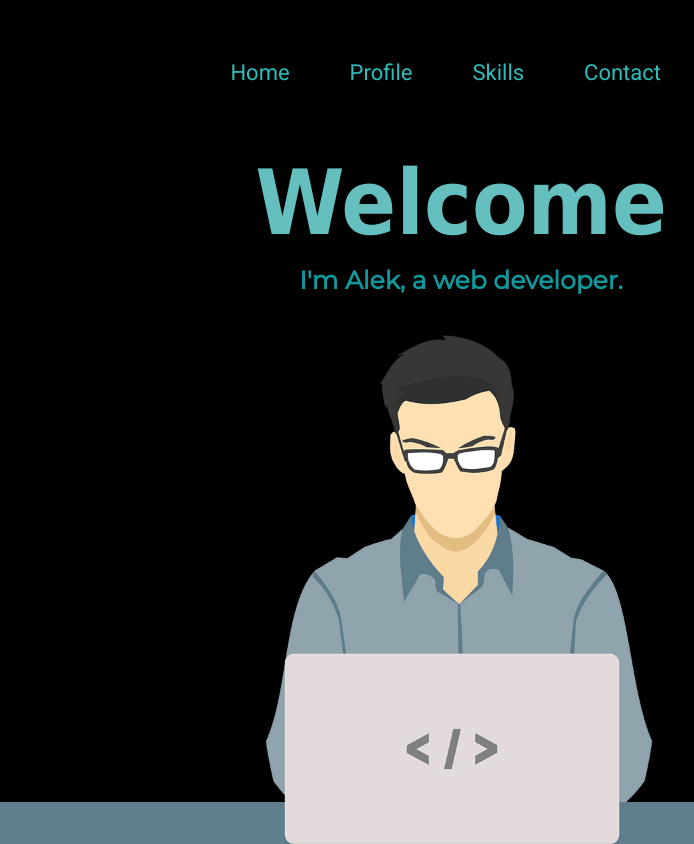
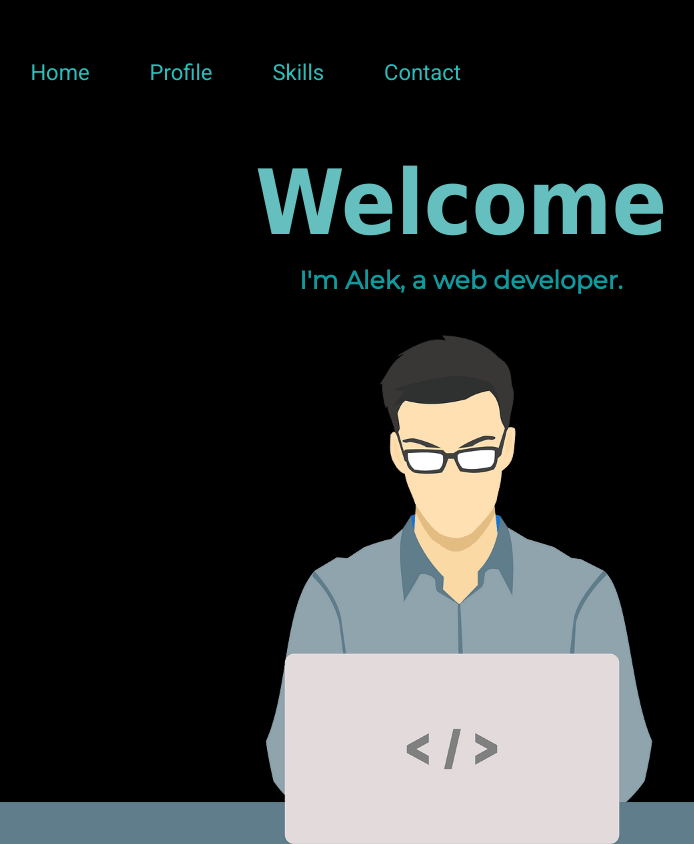
Before and after one commit to alekkrstev/Alek, a plain HTML site: page index.html in a window 1280 px wide. Shown: the top 844 px of the page, without its empty margins (179-873 px from the left). Drawn offline with Linux system fonts and the light colour scheme.

Commit message:
style.css

```diff
--- a/style.css
+++ b/style.css
@@ -4,7 +4,7 @@
 .navbar {
     float: right;
     position: fixed;
-    right: 400px;
+    right: 600px;
 
 }
 
```
